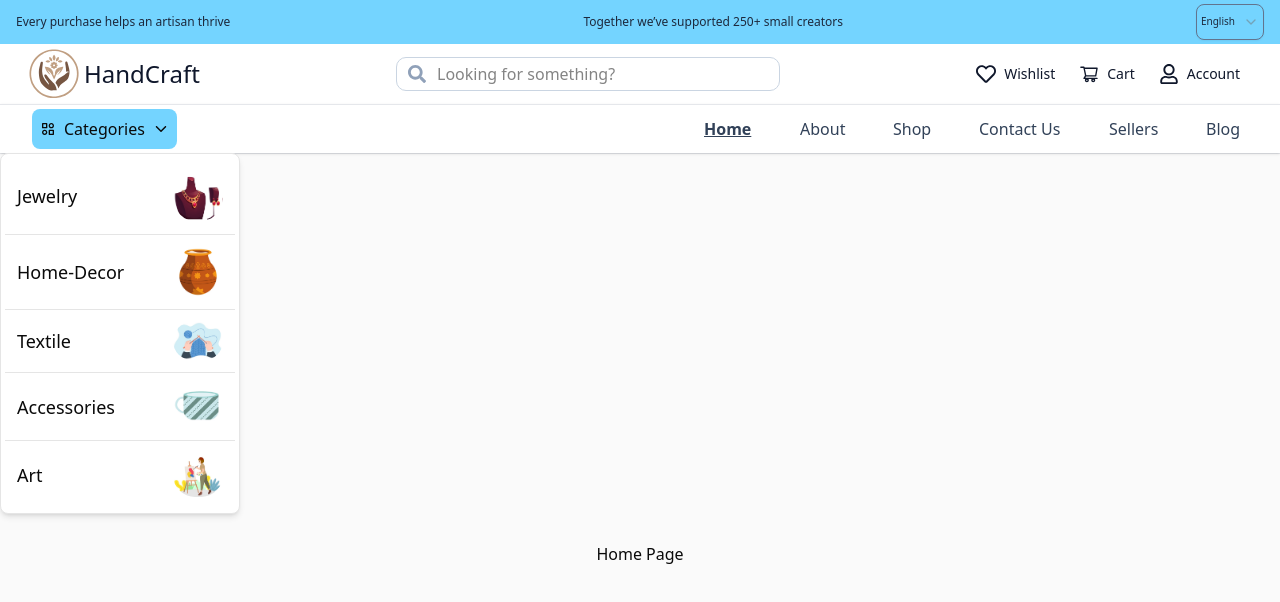
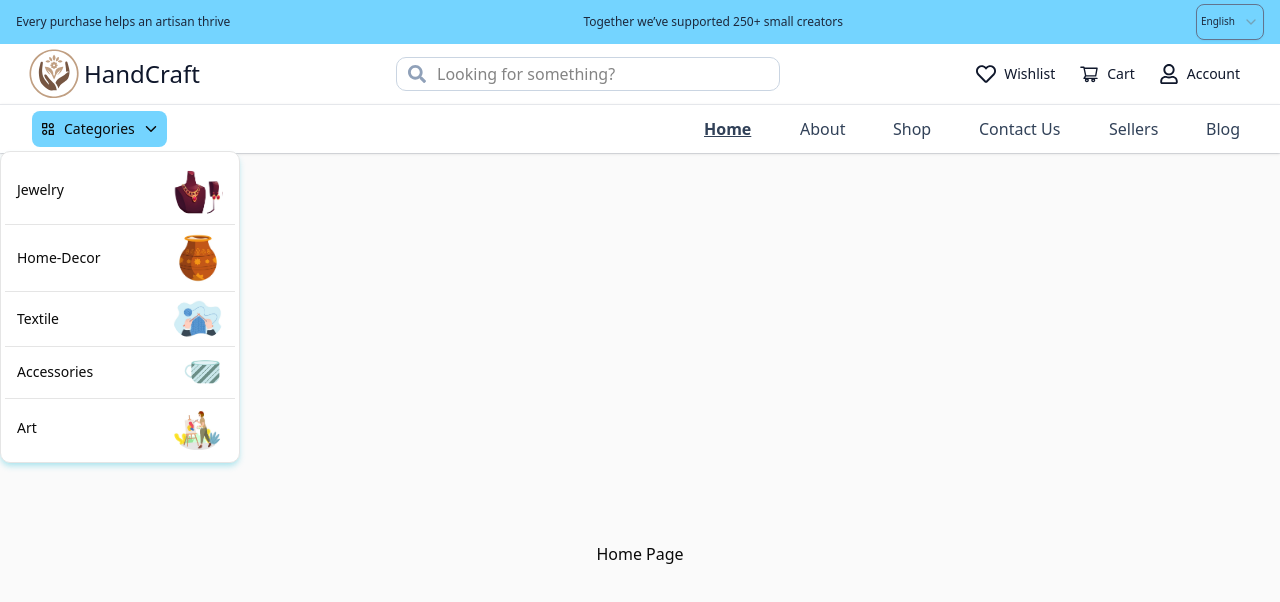
Before and after one commit to cristhina23/Handcrafted-Haven, a Next.js app: page / in a window 1280 px wide. Both pictures are taken after a click on the button "Categories". Shown: the top 602 px of the page. Built offline with nearby package versions, Linux system fonts and the light colour scheme.

Commit message:
making adjustments to the header

```diff
--- a/app/(componentes)/Header/header-botton/AllCategoriesBtn.tsx
+++ b/app/(componentes)/Header/header-botton/AllCategoriesBtn.tsx
@@ -25,15 +25,15 @@ export default function AllCategoriesBtn() {
         <BiCategoryAlt className="text-base" />
 
 
-        <span className="hidden xs:inline sm:inline text-md">Categories</span>
+        <span className="hidden xs:inline sm:inline text-sm ">Categories</span>
 
         <IoIosArrowDown className="text-base " />
       </DropdownMenuTrigger>
 
-      <DropdownMenuContent className="p-2 w-60">
-        {/* LABEL */}
-        <DropdownMenuItem className="flex items-center justify-between gap-8 text-lg  dropdownItem
-                     hover:bg-sky-200/70 hover:text-sky-700 cursor-pointer rounded-md p-2 hover:font-semibold">
+     <DropdownMenuContent className="p-2 w-60 rounded-lg shadow-[0_4px_6px_-1px_rgba(6,182,212,0.3),0_2px_4px_-1px_rgba(6,182,212,0.06)]">
+
+
+        <DropdownMenuItem className="flex items-center justify-between gap-8  dropdownItem hover:bg-sky-200/70 hover:text-sky-700 cursor-pointer rounded-md py-1 hover:font-semibold">
           Jewelry
           <Image
             src="/jewelry.jpg"
@@ -45,10 +45,10 @@ export default function AllCategoriesBtn() {
         </DropdownMenuItem>
         <DropdownMenuSeparator />
 
-        {/* ITEMS */}
+
         <DropdownMenuItem
-          className="flex items-center justify-between gap-8 text-lg dropdownItem
-                     hover:bg-sky-200/70 hover:text-sky-700 cursor-pointer rounded-md p-2 hover:font-semibold"
+          className="flex items-center justify-between gap-8  dropdownItem
+           hover:bg-sky-200/70 hover:text-sky-700 cursor-pointer rounded-md py-1 hover:font-semibold"
         >
           Home-Decor
           <Image
@@ -62,8 +62,8 @@ export default function AllCategoriesBtn() {
         <DropdownMenuSeparator />
 
         <DropdownMenuItem
-          className="flex items-center justify-between gap-8 text-lg dropdownItem
-                     hover:bg-sky-200/70 hover:text-sky-700 cursor-pointer rounded-md p-2 hover:font-semibold"
+          className="flex items-center justify-between gap-8  dropdownItem
+         hover:bg-sky-200/70 hover:text-sky-700 cursor-pointer rounded-md py-1 hover:font-semibold"
         >
           Textile
           <Image
@@ -77,23 +77,23 @@ export default function AllCategoriesBtn() {
         <DropdownMenuSeparator />
 
         <DropdownMenuItem
-          className="flex items-center justify-between gap-8 text-lg
-                     hover:bg-sky-200/70 hover:text-sky-700 cursor-pointer rounded-md p-2 hover:font-semibold dropdownItem"
+          className="flex items-center justify-between gap-8
+           hover:bg-sky-200/70 hover:text-sky-700 cursor-pointer rounded-md py-1 hover:font-semibold dropdownItem"
         >
           Accessories
           <Image
             src="/accesories.jpg"
             alt="accessories"
-            width={50}
-            height={50}
+            width={40}
+            height={40}
             className="rounded-full object-contain"
           />
         </DropdownMenuItem>
         <DropdownMenuSeparator />
 
         <DropdownMenuItem
-          className="flex items-center justify-between gap-8 text-lg dropdownItem
-                     hover:bg-sky-200/70 hover:text-sky-700 cursor-pointer rounded-md p-2 hover:font-semibold"
+          className="flex items-center justify-between gap-8  dropdownItem
+           hover:bg-sky-200/70 hover:text-sky-700 cursor-pointer rounded-md py-1 hover:font-semibold"
         >
           Art
           <Image
```
